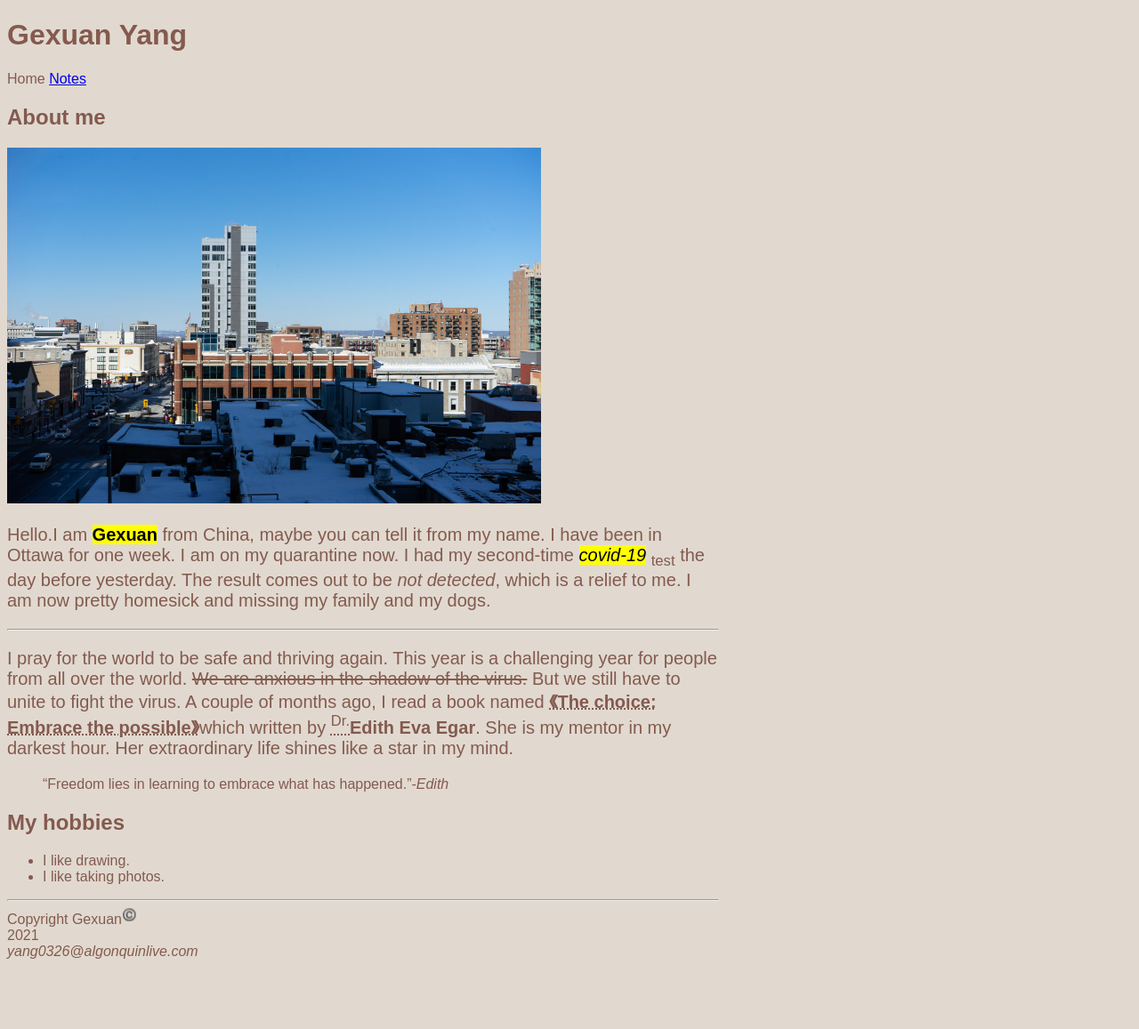
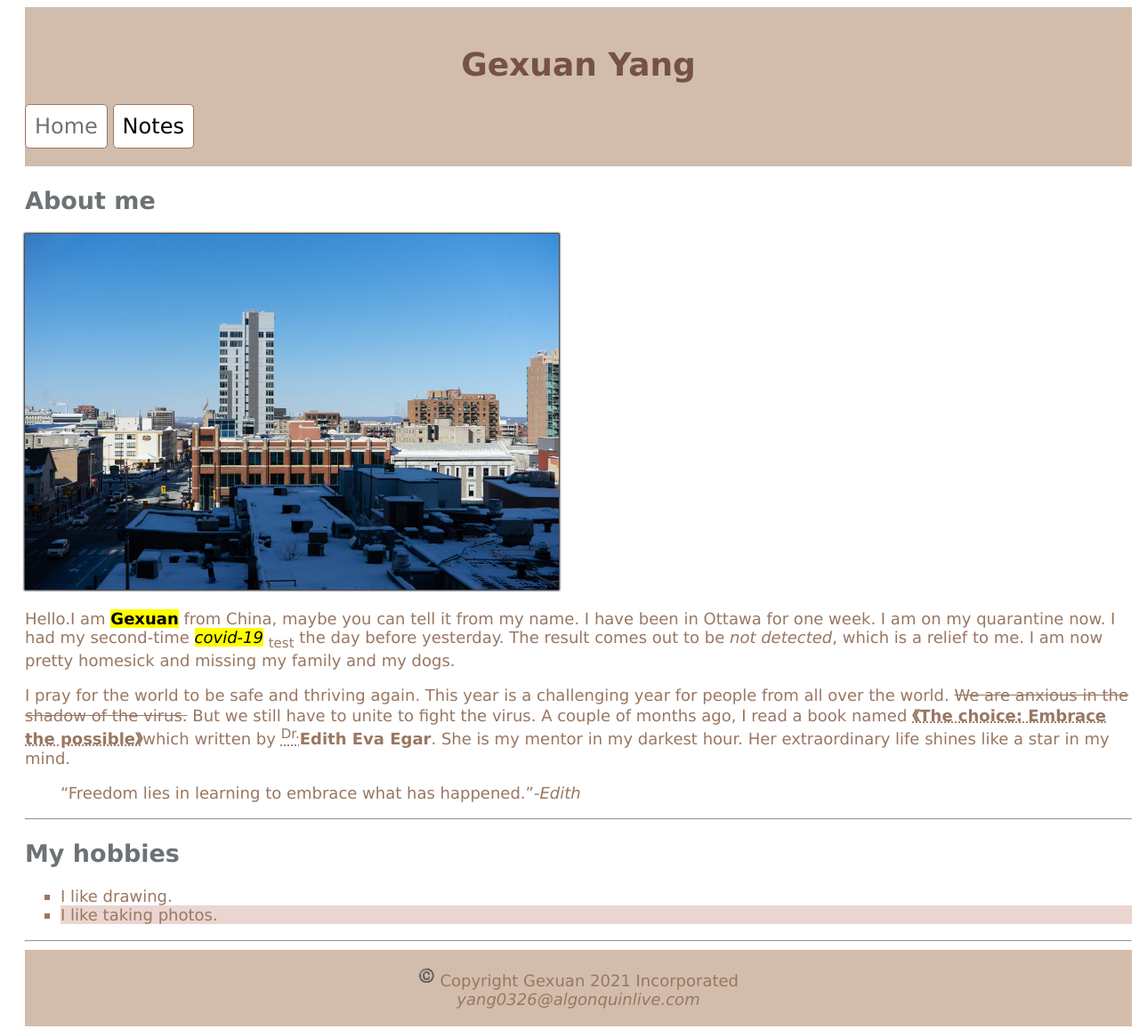
Before and after one commit to gexuany/html-assignment, a plain HTML site: page index.html in a window 1280 px wide. Shown: the whole page at 89% size. Before the commit the page ends 1087 px from the top, so only its background shows below. Drawn offline with Linux system fonts and the light colour scheme.

Commit message:
Styling the HTML Website

```diff
--- a/index.html
+++ b/index.html
@@ -1,54 +1,39 @@
 <!DOCTYPE html>
 <html lang="en">
+
 <head>
-  <!-- Document information -->
   <meta charset="UTF-8">
   <title>GexuanYang</title>
-  <style>
-    body {
-      font-family: Arial, Helvetica, sans-serif;
-      background-color: #e1d9cf;
-      color: #845a4f;
-      width: 800px;
-    }
-    p {
-      font-size: 20px;
-    }
-    nav{
-      font-family: Arial, Helvetica, sans-serif;
-    }
-    img{
-      width: 600px;
-    }
-  </style>
+  <link href="style.css" rel="stylesheet">
 </head>
+
 <body>
   <header>
-    <h1>Gexuan Yang</h1>
+    <h1 class="one">Gexuan Yang</h1>
     <nav>
-      <span>Home</span>
-      <a href="notes.html">Notes</a>
+      <span class="nav1">Home</span>
+      <a class="nav1" href="notes.html">Notes</a>
     </nav>
   </header>
   <main>
     <article>
       <h2>About me</h2>
-        <img src="Images/Yang_G_2.jpg" alt="view out of my window">
+      <img id="img" src="Images/Yang_G_2.jpg" alt="view out of my window">
       <p>
         <span>Hello.</span>I am <strong><mark>Gexuan</mark></strong> from China, maybe you can tell it from my name. I
         have been in Ottawa for one week. I am on my quarantine now. I had my second-time <mark><em>covid-19</em></mark>
         <sub>test</sub> the day before yesterday. The result comes out to be <i>not detected</i>, which is a relief to
         me. I am now pretty homesick and missing my family and my dogs.
       </p>
-        <hr>
       <P>I pray for the world to be safe and thriving again. This year is a challenging year for people from all over
         the world. <del>We are anxious in the shadow of the virus.</del> But we still have to unite to fight the virus.
-        A couple of months ago, I read a book named <strong><abbr title="A New York Times Bestseller"
-        >《The choice: Embrace the possible》</abbr></strong>which written by
+        A couple of months ago, I read a book named <strong><abbr title="A New York Times Bestseller">《The choice:
+            Embrace the possible》</abbr></strong>which written by
         <abbr title="doctor"><sup>Dr.</sup></abbr><strong>Edith Eva Egar</strong>. She is
         my mentor in my darkest hour. Her extraordinary life shines like a star in my mind.
       </p>
       <blockquote><q>Freedom lies in learning to embrace what has happened.</q>-<cite>Edith</cite></blockquote>
+      <hr>
       <h2>My hobbies</h2>
       <ul>
         <li>
@@ -62,8 +47,9 @@
   </main>
   <hr>
   <footer>
-      Copyright Gexuan<sup>©️</sup><br>2021
+    <sup>©️</sup> Copyright Gexuan 2021 Incorporated <br>
     <address>yang0326@algonquinlive.com</address>
   </footer>
 </body>
+
 </html>
--- /dev/null
+++ b/style.css
@@ -0,0 +1,53 @@
+body{
+    background-color: #ffffff;
+    font-size: 18px;
+    font-family: 'Avenir Roman',Verdana,Geneva,Tahoma,sans-serif;
+    padding-left: 20px;
+    color:#997761
+}
+.one{
+    font-family:'Century Gothic bold',Verdana,Tahoma,sans-serif;
+    font-size: 36px;
+    color: #755146;
+    text-align: center;
+}
+.nav1{
+    font-size: 24px;
+    font-family:'Century Gothic bold',Verdana,Tahoma,sans-serif;
+    color: #6d7275;
+    display: inline-block;
+    background-color: #fff;
+    border-radius: 5px;
+    border:1px solid #997761;
+    text-decoration: none;
+    padding:10px;
+}
+header nav a:hover{
+    background-color: #ad6f48;
+    color:#fff;
+}
+header nav a:link{
+    color: #000;
+}
+#img{
+    width: 600px;
+    box-shadow: 0 0 2px 1px #000;
+}
+h2{
+    font-family:'Avenir Roman',Verdana,Geneva,Tahoma,sans-serif;
+    color:#6d7275;
+}
+ul li{
+    list-style: square;
+}
+li:nth-child(2){
+    background-color: #ead5d0;
+}
+header,footer{
+    background-color:#d2bdac;
+    padding-top: 20px;
+    padding-bottom: 20px;
+}
+footer{
+    text-align: center;
+}
```
Also changed, not shown: notes.html (+7 -11 lines). Lines whose indentation alone changed are shown as unchanged.
